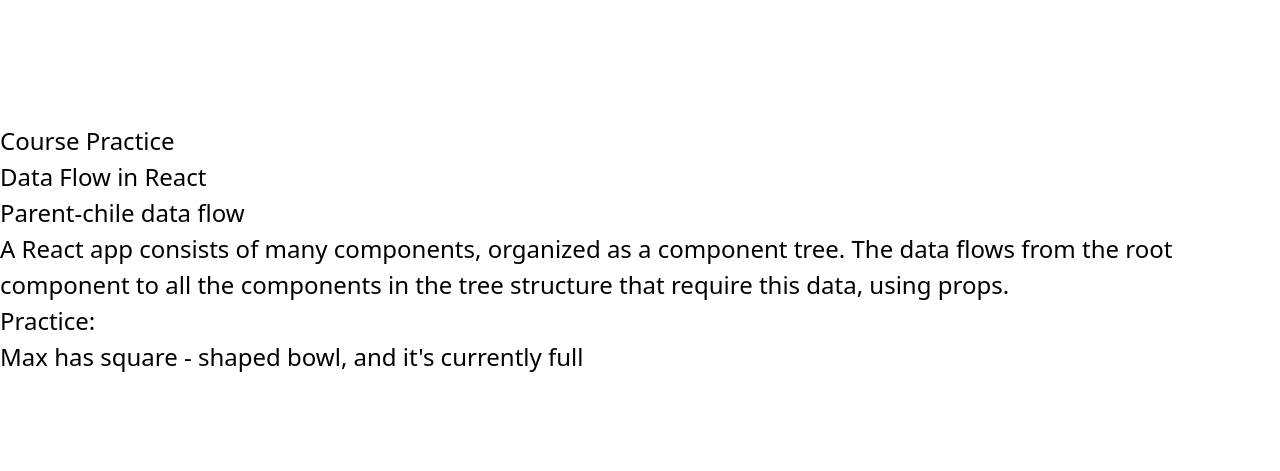
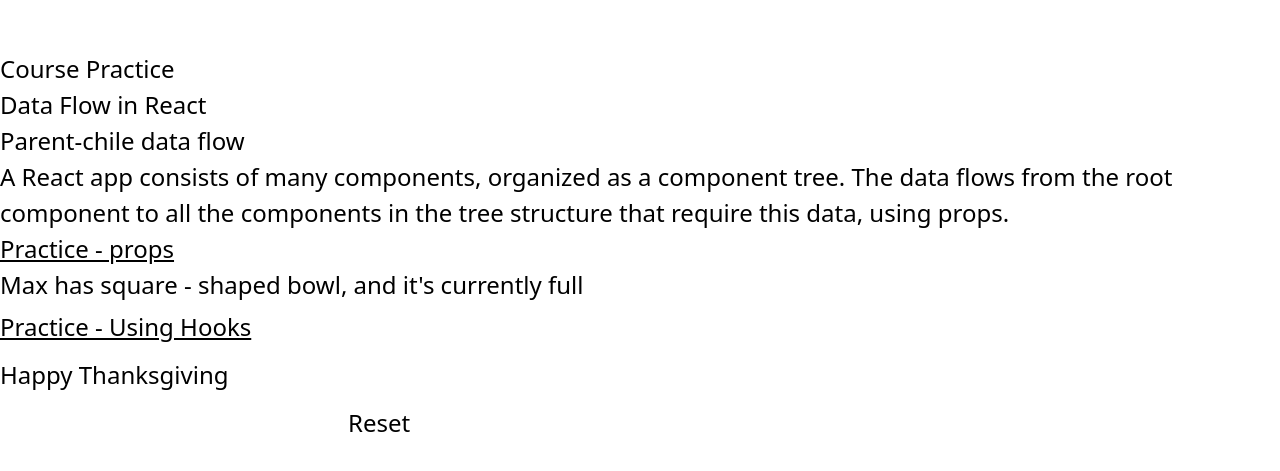
Before and after one commit to Sisi-tech/course-practice, a React (Vite) app: page / in a window 1280 px wide. Shown: the part 151-622 px from the top of the page. Built offline with nearby package versions, Linux system fonts and the light colour scheme.

Commit message:
add practice hooks

```diff
--- a/src/App.jsx
+++ b/src/App.jsx
@@ -1,12 +1,16 @@
-import Dog from "./assets/DataFlow"
+import Dog from "./DataFlow"
+import InputComponent from './Hooks'
+
 
 function App() {
 
   return (
-    <div className="min-w-screen min-h-screen bg-gray-900 flex flex-col items-center justify-center">
-      <h1 className="text-4xl font-serif py-4 text-gray-100 font-bold">Course Practice</h1>
+    <div className="min-w-screen min-h-screen gap-6 bg-gray-900 flex flex-col items-center justify-center">
+      <h1 className="text-4xl font-serif py-2 text-gray-100 font-bold">Course Practice</h1>
       <Dog />
+      <InputComponent />
     </div>
+
   )
 }
 
--- a/src/assets/DataFlow.jsx
+++ b/src/DataFlow.jsx
@@ -5,7 +5,7 @@
             <h2 className="text-3xl text-blue-700">Data Flow in React</h2>
             <h3 className="text-2xl py-1">Parent-chile data flow</h3>
             <p className="py-2 w-1/2 mx-auto">A React app consists of many components, organized as a component tree. The data flows from the root component to all the components in the tree structure that require this data, using props.</p>
-            <p>Practice:</p>
+            <h2 className="text-blue-700" style={{textDecoration: 'underline'}}>Practice - props</h2>
             <Puppy name="Max" bowlShape="square" bowlStatus="full" />
         </div>
     );
--- /dev/null
+++ b/src/Hooks.jsx
@@ -0,0 +1,21 @@
+import { useState } from 'react';
+
+export default function InputComponent() {
+    const [name, setName] = useState('');
+    const handleNameChange = (e) => {
+        let value = e.target.value;
+        let firstChar = value.length > 0 ? value[0].toUpperCase() : '';
+        let restChar = value.slice(1,);
+        setName(firstChar + restChar);
+    }
+    return (
+        <div className='text-gray-100 py-2 flex flex-col justify-center align-center' style={{lineHeight: "2.0"}}>
+            <h2 className='text-blue-700' style={{textDecoration: 'underline'}}>Practice - Using Hooks</h2>
+            <p>Happy Thanksgiving {name}</p>
+            <input className='block text-black px-2' value={name} onChange={handleNameChange} />
+            <button className='bg-blue-600 text-gray-200 rounded-md px-2 m-3 w-24 shadow-gray-600 shadow-md hover:bg-gray-200 hover:text-black' onClick={()=>setName("")}>
+                Reset
+            </button>
+        </div>
+    );
+}
```
